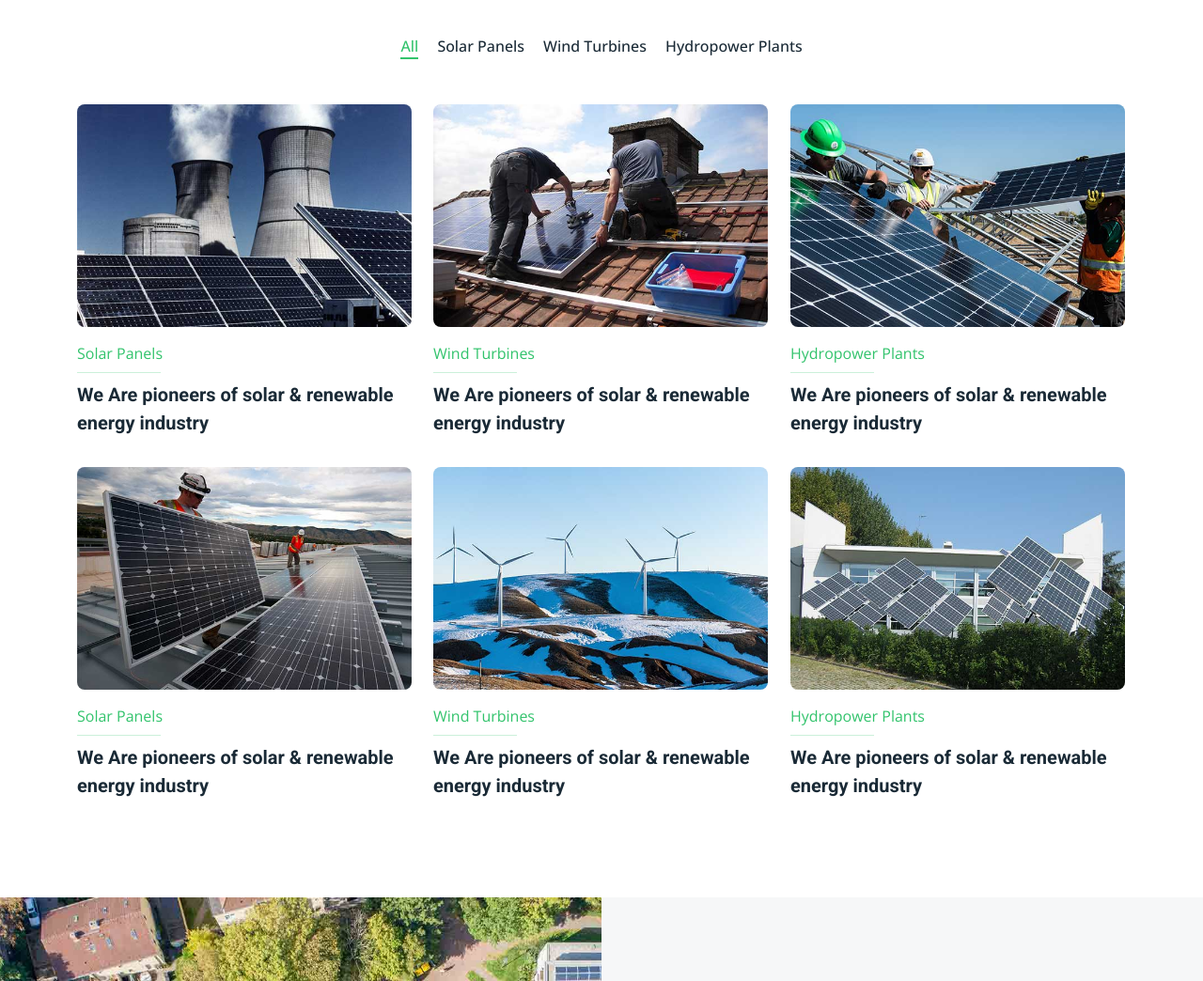
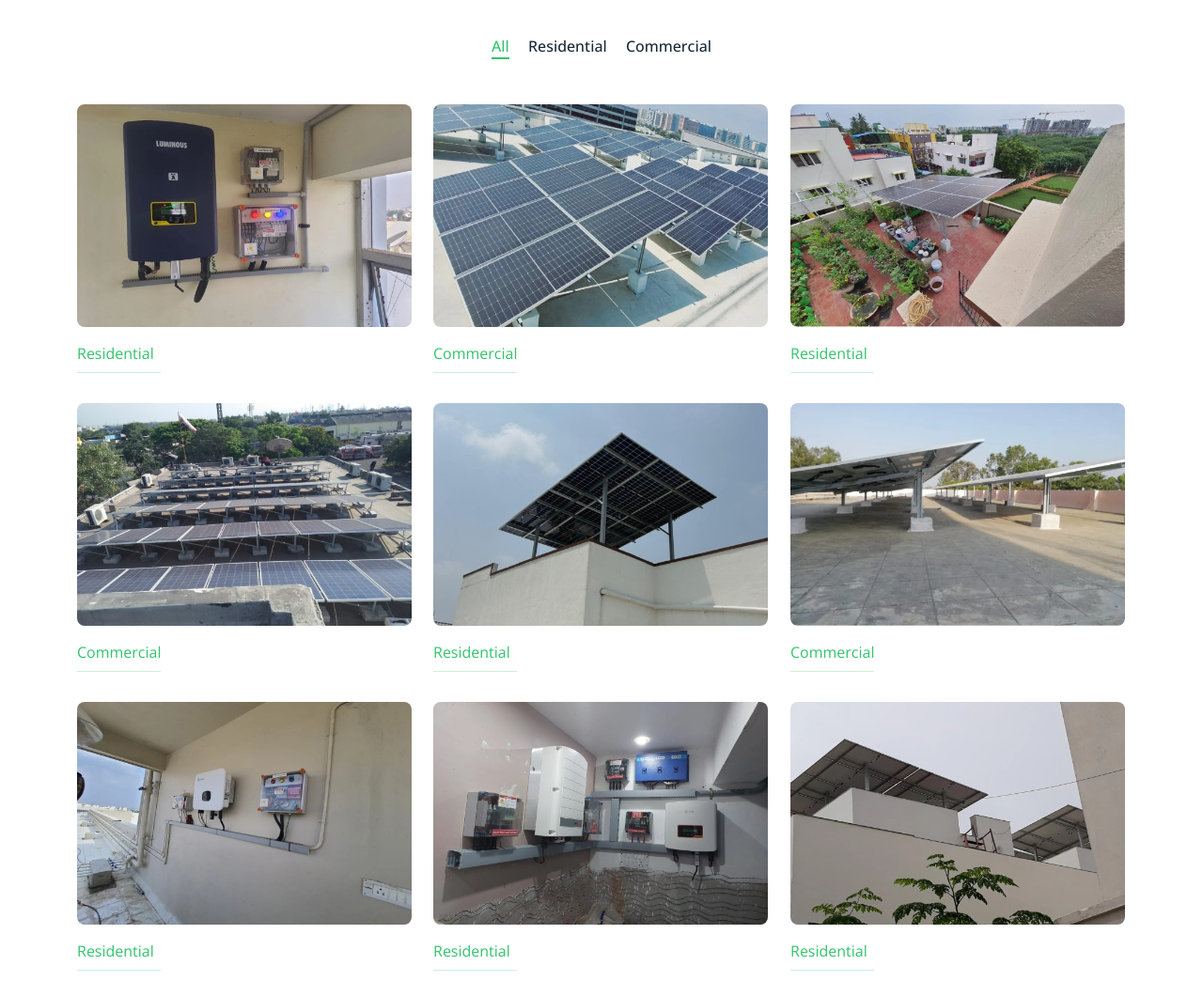
Before and after one commit to vtjeba/StellarWatts, a plain HTML site: page index.html in a window 1280 px wide. Shown: the part 4186-5230 px from the top of the page at 94% size. Drawn offline with nearby package versions, Linux system fonts and the light colour scheme.

Commit message:
Added photos for pojects gallery

```diff
--- a/index.html
+++ b/index.html
@@ -83,9 +83,9 @@
         <div class="collapse navbar-collapse" id="navbarCollapse">
             <div class="navbar-nav ms-auto p-4 p-lg-0">
                 <a href="index.html" class="nav-item nav-link active">Home</a>
-                <a href="about.html" class="nav-item nav-link">About</a>
-                <a href="#services" class="nav-item nav-link">Service</a>
-                <a href="project.html" class="nav-item nav-link">Project</a>
+                <a href="#about" class="nav-item nav-link">About</a>
+                <a href="#service" class="nav-item nav-link">Service</a>
+                <a href="#our-project" class="nav-item nav-link">Project</a>
                 <div class="nav-item dropdown">
                     <a href="#" class="nav-link dropdown-toggle" data-bs-toggle="dropdown">Pages</a>
                     <div class="dropdown-menu bg-light m-0">
@@ -209,7 +209,7 @@
 
 
     <!-- About Start -->
-    <div class="container-fluid bg-light overflow-hidden my-5 px-lg-0">
+    <div id="about" class="container-fluid bg-light overflow-hidden my-5 px-lg-0">
         <div class="container about px-lg-0">
             <div class="row g-0 mx-lg-0">
                 <div class="col-lg-6 ps-lg-0 wow fadeIn" data-wow-delay="0.1s" style="min-height: 400px;">
@@ -239,7 +239,7 @@
 
 
     <!-- Service Start -->
-    <div id="services" class="container-xxl py-5">
+    <div id="service" class="container-xxl py-5">
         <div class="container">
             <div class="text-center mx-auto mb-5 wow fadeInUp" data-wow-delay="0.1s" style="max-width: 600px;">
                 <h6 class="text-primary">Our Services</h6>
@@ -333,7 +333,7 @@
 
 
     <!-- Feature Start -->
-    <div class="container-fluid bg-light overflow-hidden my-5 px-lg-0">
+    <div id="why-choose-us" class="container-fluid bg-light overflow-hidden my-5 px-lg-0">
         <div class="container feature px-lg-0">
             <div class="row g-0 mx-lg-0">
                 <div class="col-lg-6 feature-text py-5 wow fadeIn" data-wow-delay="0.1s">
@@ -401,7 +401,7 @@
 
 
     <!-- Projects Start -->
-    <div class="container-xxl py-5">
+    <div id="our-project" class="container-xxl py-5">
         <div class="container">
             <div class="text-center mx-auto mb-5 wow fadeInUp" data-wow-delay="0.1s" style="max-width: 600px;">
                 <h6 class="text-primary">Our Projects</h6>
@@ -411,95 +411,128 @@
                 <div class="col-12 text-center">
                     <ul class="list-inline mb-5" id="portfolio-flters">
                         <li class="mx-2 active" data-filter="*">All</li>
-                        <li class="mx-2" data-filter=".first">Solar Panels</li>
-                        <li class="mx-2" data-filter=".second">Wind Turbines</li>
-                        <li class="mx-2" data-filter=".third">Hydropower Plants</li>
+                        <li class="mx-2" data-filter=".first">Residential</li>
+                        <li class="mx-2" data-filter=".second">Commercial</li>
+                        <!--<li class="mx-2" data-filter=".third">Hydropower Plants</li>-->
                     </ul>
                 </div>
             </div>
             <div class="row g-4 portfolio-container wow fadeInUp" data-wow-delay="0.5s">
                 <div class="col-lg-4 col-md-6 portfolio-item first">
                     <div class="portfolio-img rounded overflow-hidden">
-                        <img class="img-fluid" src="img/img-600x400-6.jpg" alt="">
+                        <img class="img-fluid" src="img/residential-1.jpg" alt="">
                         <div class="portfolio-btn">
-                            <a class="btn btn-lg-square btn-outline-light rounded-circle mx-1" href="img/img-600x400-6.jpg" data-lightbox="portfolio"><i class="fa fa-eye"></i></a>
+                            <a class="btn btn-lg-square btn-outline-light rounded-circle mx-1" href="img/residential-1.jpg" data-lightbox="portfolio"><i class="fa fa-eye"></i></a>
                             <a class="btn btn-lg-square btn-outline-light rounded-circle mx-1" href=""><i class="fa fa-link"></i></a>
                         </div>
                     </div>
                     <div class="pt-3">
-                        <p class="text-primary mb-0">Solar Panels</p>
+                        <p class="text-primary mb-0">Residential</p>
                         <hr class="text-primary w-25 my-2">
-                        <h5 class="lh-base">We Are pioneers of solar & renewable energy industry</h5>
                     </div>
                 </div>
                 <div class="col-lg-4 col-md-6 portfolio-item second">
                     <div class="portfolio-img rounded overflow-hidden">
-                        <img class="img-fluid" src="img/img-600x400-5.jpg" alt="">
+                        <img class="img-fluid" src="img/commercial-1.jpg" alt="">
                         <div class="portfolio-btn">
-                            <a class="btn btn-lg-square btn-outline-light rounded-circle mx-1" href="img/img-600x400-5.jpg" data-lightbox="portfolio"><i class="fa fa-eye"></i></a>
+                            <a class="btn btn-lg-square btn-outline-light rounded-circle mx-1" href="img/commercial-1.jpg" data-lightbox="portfolio"><i class="fa fa-eye"></i></a>
                             <a class="btn btn-lg-square btn-outline-light rounded-circle mx-1" href=""><i class="fa fa-link"></i></a>
                         </div>
                     </div>
                     <div class="pt-3">
-                        <p class="text-primary mb-0">Wind Turbines</p>
+                        <p class="text-primary mb-0">Commercial</p>
                         <hr class="text-primary w-25 my-2">
-                        <h5 class="lh-base">We Are pioneers of solar & renewable energy industry</h5>
                     </div>
                 </div>
-                <div class="col-lg-4 col-md-6 portfolio-item third">
+                <div class="col-lg-4 col-md-6 portfolio-item first">
                     <div class="portfolio-img rounded overflow-hidden">
-                        <img class="img-fluid" src="img/img-600x400-4.jpg" alt="">
+                        <img class="img-fluid" src="img/residential-2.jpg" alt="">
                         <div class="portfolio-btn">
-                            <a class="btn btn-lg-square btn-outline-light rounded-circle mx-1" href="img/img-600x400-4.jpg" data-lightbox="portfolio"><i class="fa fa-eye"></i></a>
+                            <a class="btn btn-lg-square btn-outline-light rounded-circle mx-1" href="img/residential-2.jpg" data-lightbox="portfolio"><i class="fa fa-eye"></i></a>
                             <a class="btn btn-lg-square btn-outline-light rounded-circle mx-1" href=""><i class="fa fa-link"></i></a>
                         </div>
                     </div>
                     <div class="pt-3">
-                        <p class="text-primary mb-0">Hydropower Plants</p>
+                        <p class="text-primary mb-0">Residential</p>
                         <hr class="text-primary w-25 my-2">
-                        <h5 class="lh-base">We Are pioneers of solar & renewable energy industry</h5>
+                    </div>
+                </div>
+                <div class="col-lg-4 col-md-6 portfolio-item second">
+                    <div class="portfolio-img rounded overflow-hidden">
+                        <img class="img-fluid" src="img/commercial-2.jpg" alt="">
+                        <div class="portfolio-btn">
+                            <a class="btn btn-lg-square btn-outline-light rounded-circle mx-1" href="img/commercial-2.jpg" data-lightbox="portfolio"><i class="fa fa-eye"></i></a>
+                            <a class="btn btn-lg-square btn-outline-light rounded-circle mx-1" href=""><i class="fa fa-link"></i></a>
+                        </div>
+                    </div>
+                    <div class="pt-3">
+                        <p class="text-primary mb-0">Commercial</p>
+                        <hr class="text-primary w-25 my-2">
                     </div>
                 </div>
                 <div class="col-lg-4 col-md-6 portfolio-item first">
                     <div class="portfolio-img rounded overflow-hidden">
-                        <img class="img-fluid" src="img/img-600x400-3.jpg" alt="">
+                        <img class="img-fluid" src="img/residential-3.jpg" alt="">
                         <div class="portfolio-btn">
-                            <a class="btn btn-lg-square btn-outline-light rounded-circle mx-1" href="img/img-600x400-3.jpg" data-lightbox="portfolio"><i class="fa fa-eye"></i></a>
+                            <a class="btn btn-lg-square btn-outline-light rounded-circle mx-1" href="img/residential-3.jpg" data-lightbox="portfolio"><i class="fa fa-eye"></i></a>
                             <a class="btn btn-lg-square btn-outline-light rounded-circle mx-1" href=""><i class="fa fa-link"></i></a>
                         </div>
                     </div>
                     <div class="pt-3">
-                        <p class="text-primary mb-0">Solar Panels</p>
+                        <p class="text-primary mb-0">Residential</p>
                         <hr class="text-primary w-25 my-2">
-                        <h5 class="lh-base">We Are pioneers of solar & renewable energy industry</h5>
                     </div>
                 </div>
                 <div class="col-lg-4 col-md-6 portfolio-item second">
                     <div class="portfolio-img rounded overflow-hidden">
-                        <img class="img-fluid" src="img/img-600x400-2.jpg" alt="">
+                        <img class="img-fluid" src="img/commercial-3.jpg" alt="">
                         <div class="portfolio-btn">
-                            <a class="btn btn-lg-square btn-outline-light rounded-circle mx-1" href="img/img-600x400-2.jpg" data-lightbox="portfolio"><i class="fa fa-eye"></i></a>
+                            <a class="btn btn-lg-square btn-outline-light rounded-circle mx-1" href="img/commercial-3.jpg" data-lightbox="portfolio"><i class="fa fa-eye"></i></a>
                             <a class="btn btn-lg-square btn-outline-light rounded-circle mx-1" href=""><i class="fa fa-link"></i></a>
                         </div>
                     </div>
                     <div class="pt-3">
-                        <p class="text-primary mb-0">Wind Turbines</p>
+                        <p class="text-primary mb-0">Commercial</p>
                         <hr class="text-primary w-25 my-2">
-                        <h5 class="lh-base">We Are pioneers of solar & renewable energy industry</h5>
                     </div>
                 </div>
-                <div class="col-lg-4 col-md-6 portfolio-item third">
+                <div class="col-lg-4 col-md-6 portfolio-item first">
                     <div class="portfolio-img rounded overflow-hidden">
-                        <img class="img-fluid" src="img/img-600x400-1.jpg" alt="">
+                        <img class="img-fluid" src="img/residential-4.jpg" alt="">
                         <div class="portfolio-btn">
-                            <a class="btn btn-lg-square btn-outline-light rounded-circle mx-1" href="img/img-600x400-1.jpg" data-lightbox="portfolio"><i class="fa fa-eye"></i></a>
+                            <a class="btn btn-lg-square btn-outline-light rounded-circle mx-1" href="img/residential-4.jpg" data-lightbox="portfolio"><i class="fa fa-eye"></i></a>
                             <a class="btn btn-lg-square btn-outline-light rounded-circle mx-1" href=""><i class="fa fa-link"></i></a>
                         </div>
                     </div>
                     <div class="pt-3">
-                        <p class="text-primary mb-0">Hydropower Plants</p>
+                        <p class="text-primary mb-0">Residential</p>
                         <hr class="text-primary w-25 my-2">
-                        <h5 class="lh-base">We Are pioneers of solar & renewable energy industry</h5>
+                    </div>
+                </div>
+                <div class="col-lg-4 col-md-6 portfolio-item first">
+                    <div class="portfolio-img rounded overflow-hidden">
+                        <img class="img-fluid" src="img/residential-5.jpg" alt="">
+                        <div class="portfolio-btn">
+                            <a class="btn btn-lg-square btn-outline-light rounded-circle mx-1" href="img/residential-5.jpg" data-lightbox="portfolio"><i class="fa fa-eye"></i></a>
+                            <a class="btn btn-lg-square btn-outline-light rounded-circle mx-1" href=""><i class="fa fa-link"></i></a>
+                        </div>
+                    </div>
+                    <div class="pt-3">
+                        <p class="text-primary mb-0">Residential</p>
+                        <hr class="text-primary w-25 my-2">
+                    </div>
+                </div>
+                <div class="col-lg-4 col-md-6 portfolio-item first">
+                    <div class="portfolio-img rounded overflow-hidden">
+                        <img class="img-fluid" src="img/residential-6.jpg" alt="">
+                        <div class="portfolio-btn">
+                            <a class="btn btn-lg-square btn-outline-light rounded-circle mx-1" href="img/residential-6.jpg" data-lightbox="portfolio"><i class="fa fa-eye"></i></a>
+                            <a class="btn btn-lg-square btn-outline-light rounded-circle mx-1" href=""><i class="fa fa-link"></i></a>
+                        </div>
+                    </div>
+                    <div class="pt-3">
+                        <p class="text-primary mb-0">Residential</p>
+                        <hr class="text-primary w-25 my-2">
                     </div>
                 </div>
             </div>
@@ -619,7 +652,7 @@
 
 
     <!-- Testimonial Start -->
-    <div class="container-xxl py-5">
+    <div id="testimony" class="container-xxl py-5">
         <div class="container">
             <div class="text-center mx-auto mb-5 wow fadeInUp" data-wow-delay="0.1s" style="max-width: 600px;">
                 <h6 class="text-primary">Testimonial</h6>
```
Also changed, not shown: img/commercial-1.jpg (added), img/commercial-2.jpg (added), img/commercial-3.jpg (added), img/residential-1.jpg (added), img/residential-2.jpg (added), img/residential-3.jpg (added), img/residential-4.jpg (added), img/residential-5.jpg (added), img/residential-6.jpg (added).
